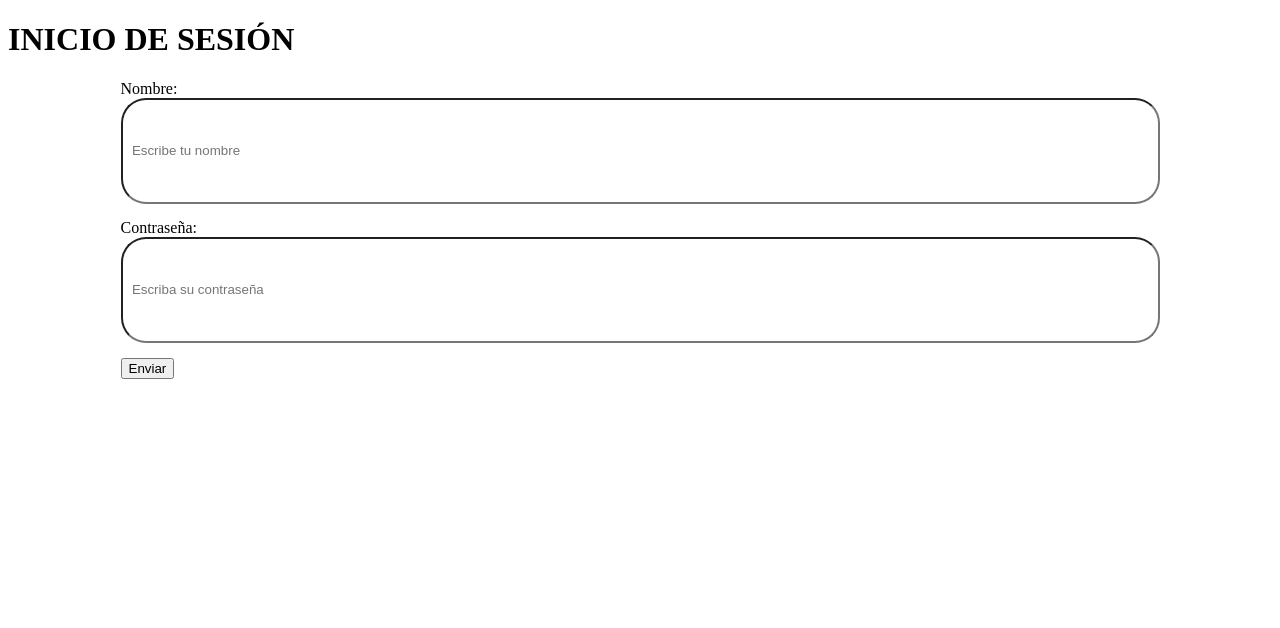
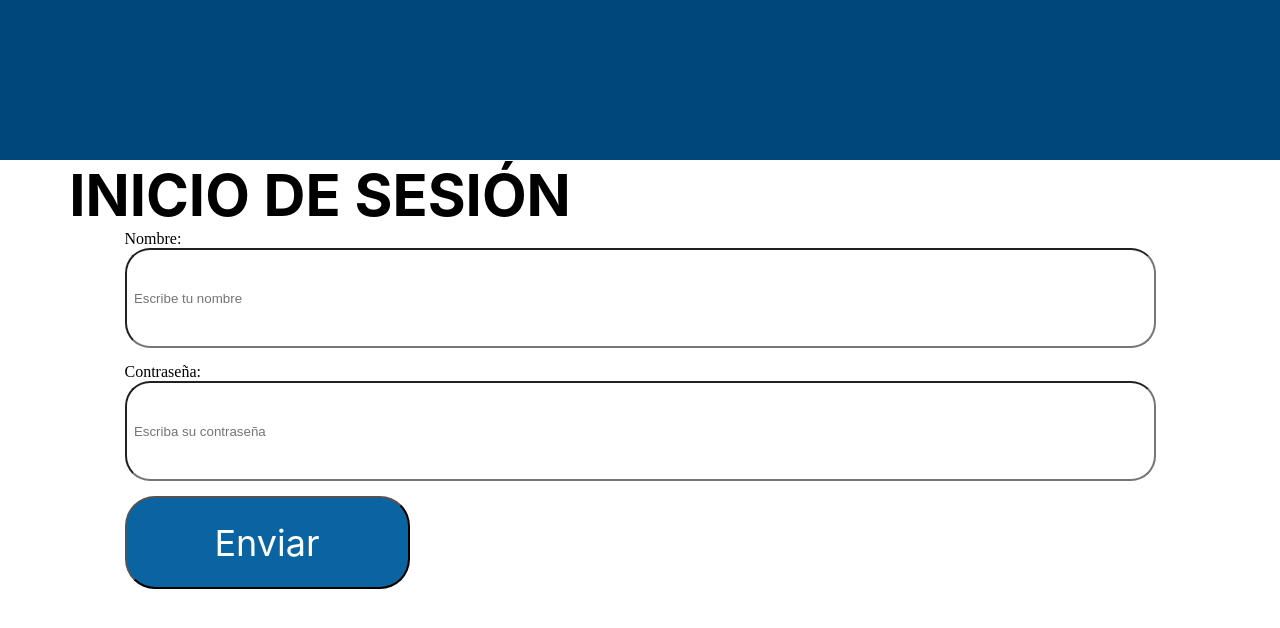
Before and after one commit to 3-TIC-ORT/proyecto-organizador-de-salud, a plain HTML site: page front/iniciar sesion/index.html in a window 1280 px wide. Drawn offline with Linux system fonts and the light colour scheme.

Commit message:
arregle inicio sesion

```diff
--- a/front/iniciar sesion/index.html
+++ b/front/iniciar sesion/index.html
@@ -9,8 +9,10 @@
 </head>
 <body>
     <script src="main.js"></script>
+    <header></header>
+    <main>
   <div class="titulo">
-      <h1>INICIO DE SESIÓN</h1>
+      <h1 class="tit">INICIO DE SESIÓN</h1>
   </div>
   <div class="forms">
     <form action="/submit" method="POST">
@@ -18,8 +20,9 @@
         <input type="text" id="nombre" name="nombre" placeholder="  Escribe tu nombre" required> <br>
         <label for="contraseña">Contraseña:</label><br>
         <input type="text" id="contraseña" name="contraseña" placeholder="  Escriba su contraseña" required><br>
-        <button type="submit">Enviar</button>
+        <button type="submit" class="enviar">Enviar</button>
     </form>
   </div>
+</main>
 </body>
 </html>
--- a/front/iniciar sesion/styles.css
+++ b/front/iniciar sesion/styles.css
@@ -1,3 +1,32 @@
+*{
+  margin: 0;
+  padding: 0;
+  box-sizing: border-box;
+}
+
+header{
+  width: 100%;
+    height: 160px;
+    background-color: #00477B;
+}
+body{
+  height: 100vh;
+  width: 100vw;
+}
+.titulo{
+  width: 50%;
+  height: 20%;
+  display: flex;
+  justify-content: center;
+  align-items: center;
+
+}
+.tit{
+  font-family: 'Inter', sans-serif;
+  font-weight: 400px;
+  font-size: 58px;
+}
+
 input {
     margin-bottom: 15px;
     width: 1031px;
@@ -5,7 +34,18 @@ input {
     border-radius: 25px;
   }
 .forms{
+  width: 100%;
+  height: 60%;
   display: flex;
   justify-content: center;
   align-items: center;
 }
+.enviar{
+  width: 285px;
+  height: 93px;
+  border-radius: 30px;
+  background-color: #0964A1;
+  color: #FFFFFF;
+  font-family: 'inter', sans-serif;
+  font-size: 36px;
+}
```
